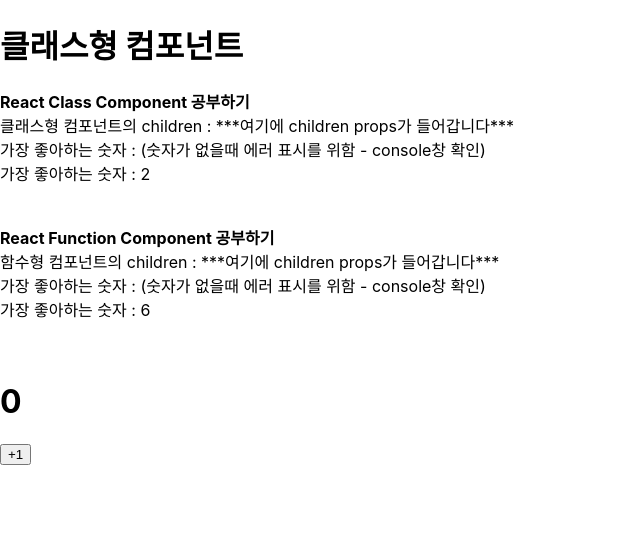
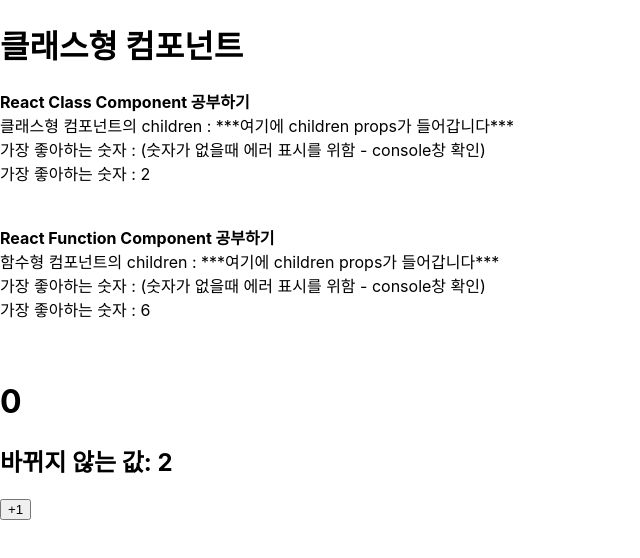
Before and after one commit to sunmerrr/react-study, a React (Create React App) app: page / in a window 1280 px wide. Shown: the top 558 px of the page, without its empty margins (0-640 px from the left). Built offline with nearby package versions, Linux system fonts and the light colour scheme.

Commit message:
class component 여러 state 값

```diff
--- a/src/ClassComponentCounter.js
+++ b/src/ClassComponentCounter.js
@@ -9,17 +9,20 @@
     // 객체 형식이어야 함
     this.state = {
       number: 0,
+      fixedNumber: 2,
     };
   }
   render() {
-    const { number } = this.state; // state는 this.state로 조회 가능
+    const { number, fixedNumber } = this.state; // state는 this.state로 조회 가능
     return (
       <div>
         <h1>{number}</h1>
+        <h2>바뀌지 않는 값: {fixedNumber}</h2>
         <button
           // 버튼 클릭시 일어날 이벤트를 설정해줌
           onClick={() => {
-            // this.setState를 통해서 state값을 변경
+            // this.setState를 통해서 state값을 변경 가능
+            // 인자로 전달된 객체 안에 들어있는 값만 바꿔 줌
             this.setState({ number: number + 1 });
           }}
         >
```
